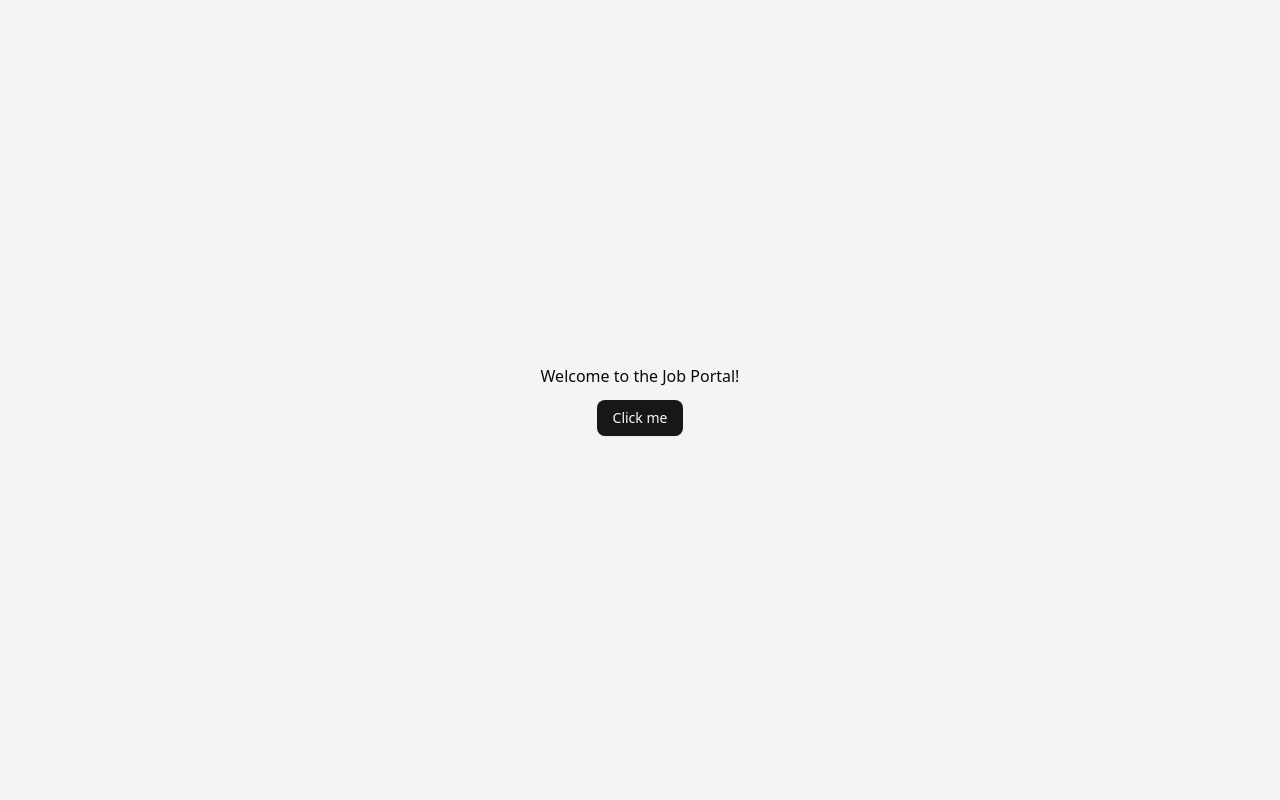
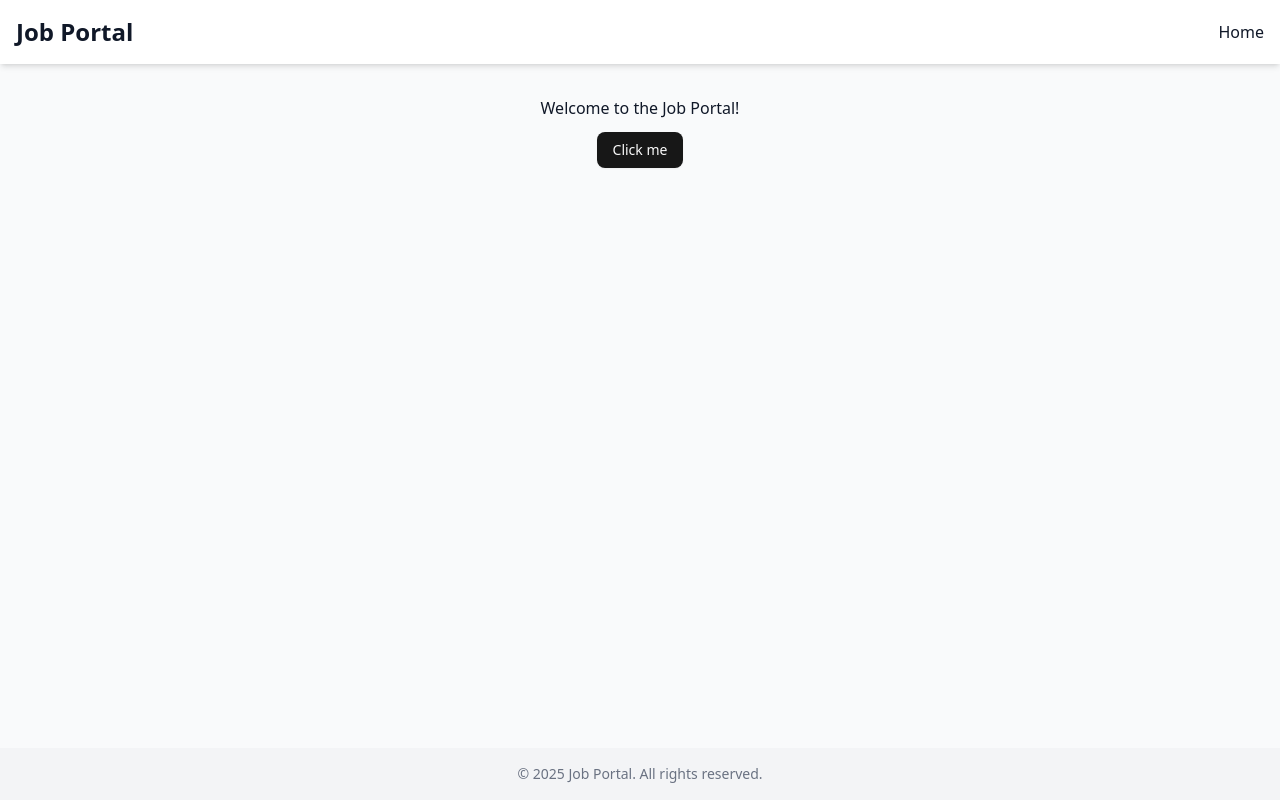
Before and after one commit to zonaporkolt/job-platform, a Vue app: page / in a window 1280 px wide. Built offline with nearby package versions, Linux system fonts and the light colour scheme.

Commit message:
feat: add vue-router and set up basic routing with initial pages

```diff
--- a/package.json
+++ b/package.json
@@ -20,7 +20,8 @@
     "tailwind-merge": "^3.3.0",
     "tailwindcss": "^4.1.8",
     "tw-animate-css": "^1.3.2",
-    "vue": "^3.5.13"
+    "vue": "^3.5.13",
+    "vue-router": "4"
   },
   "devDependencies": {
     "@antfu/eslint-config": "^4.13.2",
--- a/src/App.vue
+++ b/src/App.vue
@@ -1,12 +1,28 @@
-<script setup lang="ts">
-import { Button } from '@/components/ui/button'
-</script>
+<template>
+  <div
+    id="app"
+    class="min-h-screen flex flex-col bg-gray-50 text-gray-900"
+  >
+    <header class="p-4 bg-white shadow-md flex justify-between items-center">
+      <h1 class="text-lg md:text-2xl font-bold">
+        Job Portal
+      </h1>
+      <nav>
+        <RouterLink
+          to="/"
+          class="text-sm md:text-base font-medium"
+        >
+          Home
+        </RouterLink>
+      </nav>
+    </header>
 
-<template>
-  <div id="app">
-    <div class="flex flex-col items-center justify-center gap-y-3 h-screen bg-gray-100">
-      <h1>Welcome to the Job Portal!</h1>
-      <Button>Click me</Button>
-    </div>
+    <main class="flex-1 p-4 md:p-6 lg:p-8">
+      <router-view />
+    </main>
+
+    <footer class="p-4 bg-gray-100 text-center text-sm text-gray-500">
+      © 2025 Job Portal. All rights reserved.
+    </footer>
   </div>
 </template>
--- a/src/main.ts
+++ b/src/main.ts
@@ -1,5 +1,8 @@
 import { createApp } from 'vue'
+import router from '@/router'
 import App from './App.vue'
 import './index.css'
 
-createApp(App).mount('#app')
+createApp(App)
+  .use(router)
+  .mount('#app')
--- /dev/null
+++ b/src/pages/Dashboard.vue
@@ -0,0 +1,3 @@
+<template>
+  Dashboard
+</template>
--- /dev/null
+++ b/src/pages/JobSearch.vue
@@ -0,0 +1,3 @@
+<template>
+  Job Search
+</template>
--- /dev/null
+++ b/src/pages/LandingPage.vue
@@ -0,0 +1,10 @@
+<script setup lang="ts">
+import { Button } from '@/components/ui/button'
+</script>
+
+<template>
+  <div class="flex flex-col items-center justify-center gap-y-3 h-full">
+    <h1>Welcome to the Job Portal!</h1>
+    <Button>Click me</Button>
+  </div>
+</template>
--- /dev/null
+++ b/src/pages/PostJob.vue
@@ -0,0 +1,3 @@
+<template>
+  Post Job
+</template>
--- /dev/null
+++ b/src/router/index.ts
@@ -0,0 +1,37 @@
+import type { RouteRecordRaw } from 'vue-router'
+import { createRouter, createWebHistory } from 'vue-router'
+
+import Dashboard from '@/pages/Dashboard.vue'
+import JobSearch from '@/pages/JobSearch.vue'
+import LandingPage from '@/pages/LandingPage.vue'
+import PostJob from '@/pages/PostJob.vue'
+
+const routes: RouteRecordRaw[] = [
+  {
+    path: '/',
+    name: 'Landing',
+    component: LandingPage,
+  },
+  {
+    path: '/post-job',
+    name: 'PostJob',
+    component: PostJob,
+  },
+  {
+    path: '/dashboard',
+    name: 'Dashboard',
+    component: Dashboard,
+  },
+  {
+    path: '/jobs',
+    name: 'JobSearch',
+    component: JobSearch,
+  },
+]
+
+const router = createRouter({
+  history: createWebHistory(),
+  routes,
+})
+
+export default router
```
Also changed, not shown: 1 other file (tests, documents, lock files or other folders).
